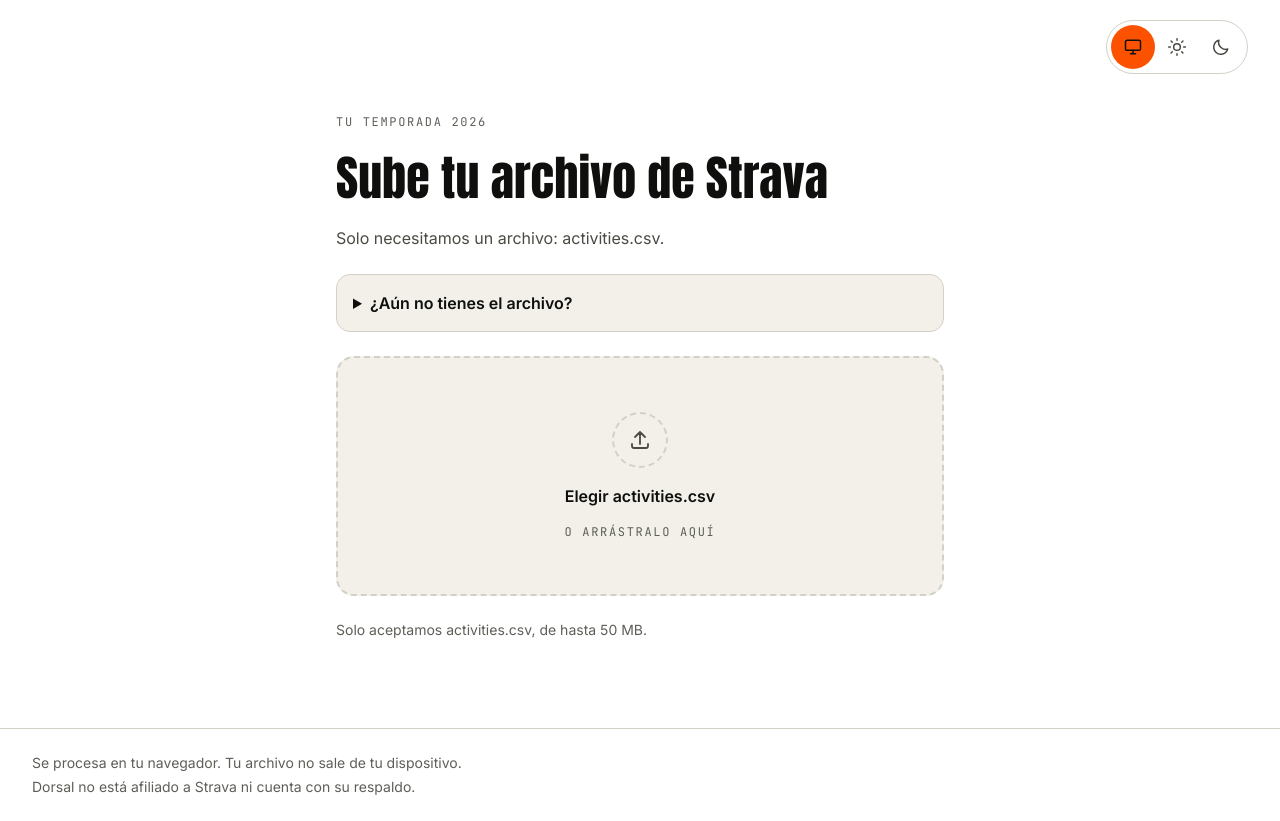
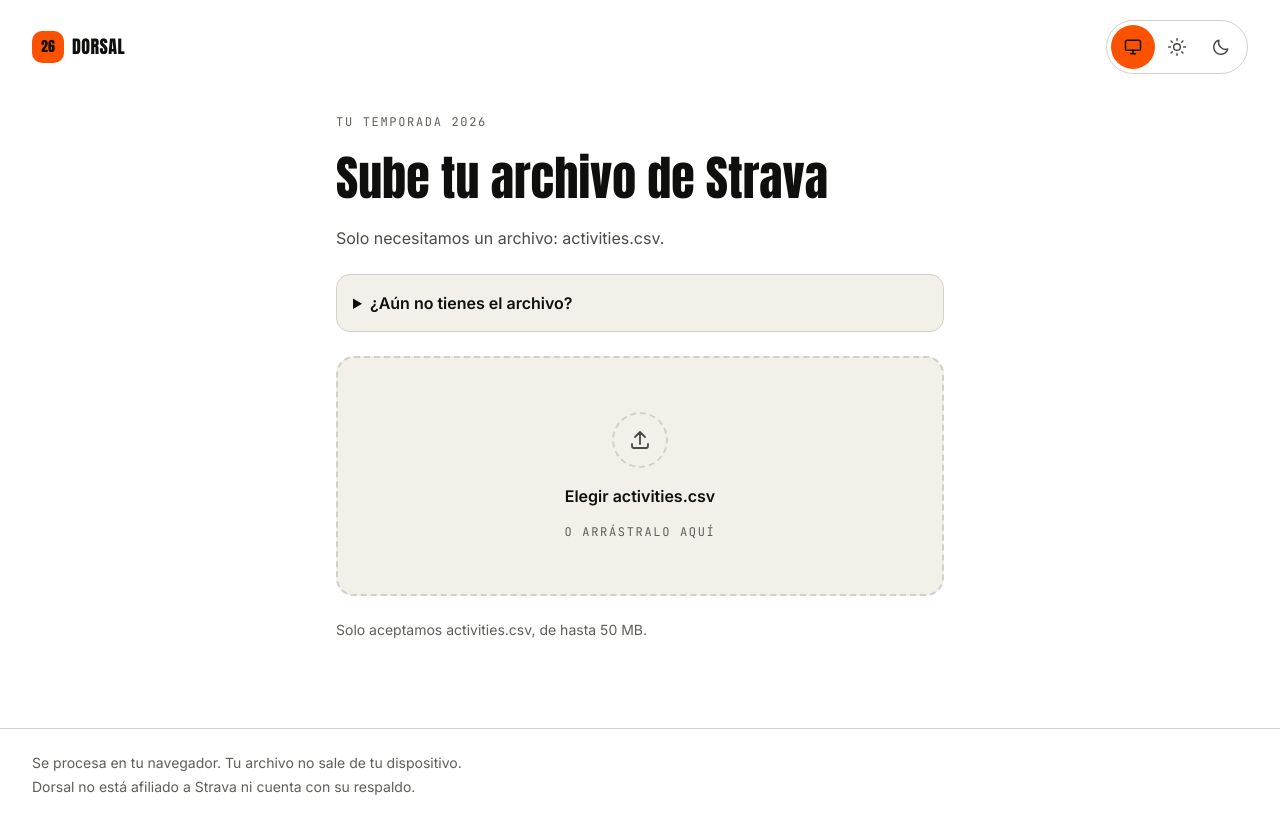
Before and after one commit to aam9063/Dorsal, a React (Vite) app: page /subir in a window 1280 px wide. Built offline with nearby package versions, Linux system fonts and the light colour scheme.

Commit message:
feat(app): keep a way home in the header of every screen

```diff
--- a/src/app/root-layout.tsx
+++ b/src/app/root-layout.tsx
@@ -1,8 +1,33 @@
-import { Outlet } from 'react-router'
+import { Link, Outlet, useLocation } from 'react-router'
 import { t } from '../shared/i18n'
 import { ThemeToggle } from '../shared/ui'
 
+/**
+ * Brand mark that is also the way home. The landing draws its own header, so
+ * this one steps aside there to avoid two marks stacked; every other screen gets
+ * it, because without it there is no way back to the start of the flow.
+ */
+function BrandHome() {
+  return (
+    <Link
+      to="/"
+      data-testid="brand-home"
+      className="inline-flex min-h-11 items-center gap-2 rounded-chip"
+    >
+      <span className="flex h-8 w-8 items-center justify-center rounded-chip bg-accent font-display text-sm text-ink">
+        {t.brand.chip}
+      </span>
+      <span className="font-display text-lg uppercase tracking-wide">{t.brand.name}</span>
+      {/* The visible text is the accessible name; this only says where it goes. */}
+      <span className="sr-only">{t.brand.home}</span>
+    </Link>
+  )
+}
+
 export function RootLayout() {
+  const { pathname } = useLocation()
+  const isLanding = pathname === '/'
+
   return (
     <div className="flex min-h-dvh flex-col">
       <a
@@ -11,9 +36,10 @@ export function RootLayout() {
       >
         {t.a11y.skipToContent}
       </a>
-      <div className="flex justify-end px-5 pt-5 sm:px-8">
+      <header className="flex items-center justify-between gap-4 px-5 pt-5 sm:px-8">
+        {isLanding ? <span aria-hidden="true" /> : <BrandHome />}
         <ThemeToggle />
-      </div>
+      </header>
       <main id="contenido" className="flex-1">
         <Outlet />
       </main>
--- a/src/shared/i18n/es.ts
+++ b/src/shared/i18n/es.ts
@@ -5,8 +5,9 @@ const EMPTY = ''
 export const es = {
   brand: {
     name: 'Dorsal',
+    chip: '26',
+    home: 'Volver al inicio',
     tagline: 'Tu temporada 2026',
-    chip: '26',
   },
   theme: {
     label: 'Tema',
@@ -66,7 +67,7 @@ export const es = {
       seasonLabel: 'Temporada 2026',
       kmLabel: 'km',
       km: '3214',
-      name: 'Lucía M.',
+      name: 'Javier A.',
       stats: [
         { value: '412', label: 'Activ.' },
         { value: '287 h', label: 'En movimiento' },
```
